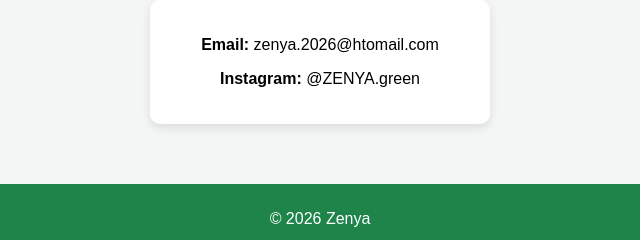
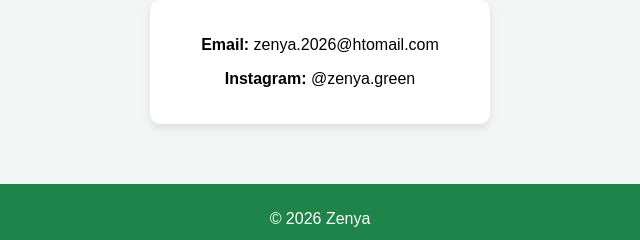
Before and after one commit to camilacedillopest-spec/zenya-web, a plain HTML site: page contacto.html in a window 1280 px wide. Shown: the part 318-558 px from the top of the page, 320-960 px from the left. Drawn offline with Linux system fonts and the light colour scheme.

Commit message:
Update contacto.html

```diff
--- a/contacto.html
+++ b/contacto.html
@@ -31,7 +31,7 @@
 
     <div class="contact-box">
         <p><strong>Email:</strong> zenya.2026@htomail.com</p>
-        <p><strong>Instagram:</strong> @ZENYA.green</p>
+        <p><strong>Instagram:</strong> @zenya.green</p>
     </div>
 
 </section>
```
